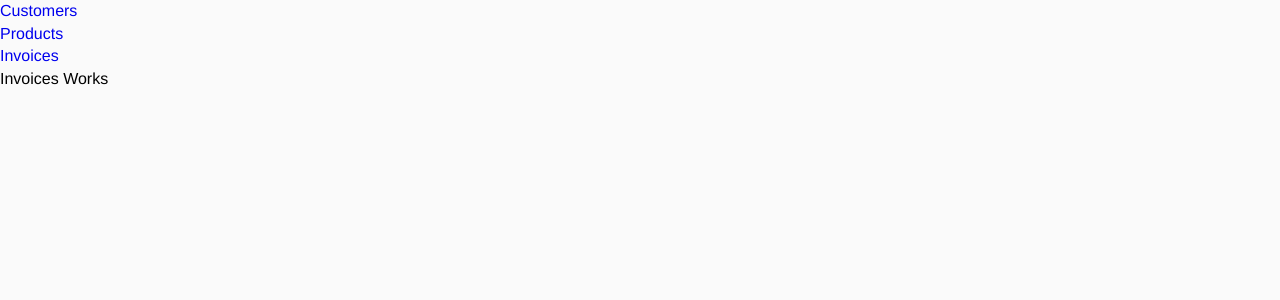
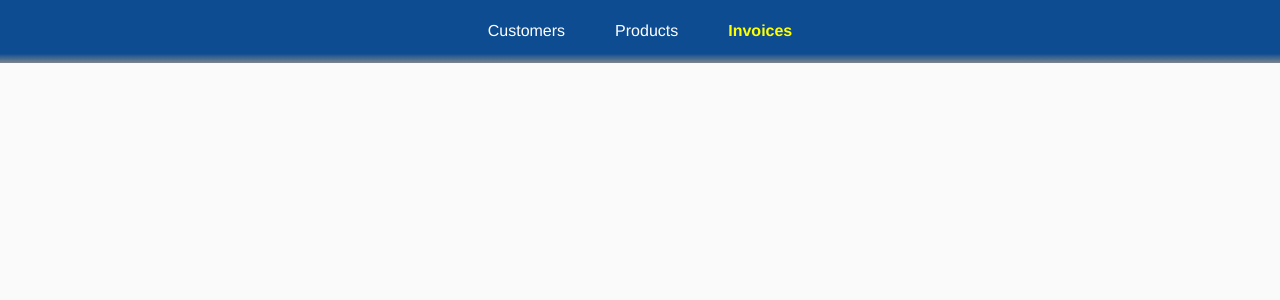
Before and after one commit to iamcoderUA/react-invoice-app, a React (Create React App) app: page /invoices in a window 1280 px wide. Shown: the top 300 px of the page. Built offline with nearby package versions, Linux system fonts and the light colour scheme.

Commit message:
feat(shared): add basic styles for header and update mark-up

```diff
--- a/src/app/shared/header.component.tsx
+++ b/src/app/shared/header.component.tsx
@@ -2,6 +2,8 @@ import React from 'react';
 import { NavLink } from 'react-router-dom';
 
 import { NavMenuList } from '../core/interfaces/nav-menu-list';
+
+import './header.scss'
 
 const Header: React.FC<NavMenuList> = ({navMenuList}) => {
   const navMenuListItems = navMenuList.map(item =>
@@ -18,11 +20,13 @@ const Header: React.FC<NavMenuList> = ({navMenuList}) => {
 
   return (
     <header className='header'>
-      <nav className='nav'>
-        <ul className='nav-list'>
-          {navMenuListItems}
-        </ul>
-      </nav>
+      <div className="header-container">
+        <nav className='nav'>
+          <ul className='nav-list'>
+            {navMenuListItems}
+          </ul>
+        </nav>
+      </div>
     </header>
   );
 };
--- /dev/null
+++ b/src/app/shared/header.scss
@@ -0,0 +1,66 @@
+@import '../../styles/media.scss';
+
+.header {
+  position: fixed;
+  top: 0;
+  left: 0;
+  right: 0;
+  z-index: 100;
+  background-image: linear-gradient(to bottom, #0d4c90 85%, rgba(40, 54, 69, 0.6));
+  padding: 20px 0;
+  &-container {
+    margin: 0 auto;
+    display: flex;
+    justify-content: center;
+    @include laptopsDPI {
+      max-width: 1140px;
+    }
+  }
+}
+
+.nav {
+  &-list {
+    display: flex;
+    &__item {
+      margin-right: 50px;
+      &:last-child {
+        margin-right: 0;
+      }
+    }
+    &__link {
+      position: relative;
+      display: inline-block;
+      font-weight: 500;
+      color: #fff;
+      &:before {
+        @include laptops {
+          content: '';
+          display: block;
+          position: absolute;
+          left: 0;
+          bottom: 0;
+          width: 0;
+          opacity: 0;
+          background: #fff;
+          height: 2px;
+          transition: all .3s;
+        }
+      }
+      &:hover:before {
+        @include laptops {
+          width: 100%;
+          opacity: 1;
+        }
+      }
+      &_active {
+        font-weight: 700;
+        color: yellow;
+        &:before {
+          width: 0;
+          opacity: 0;
+          background: transparent;
+        }
+      }
+    }
+  }
+}
```
